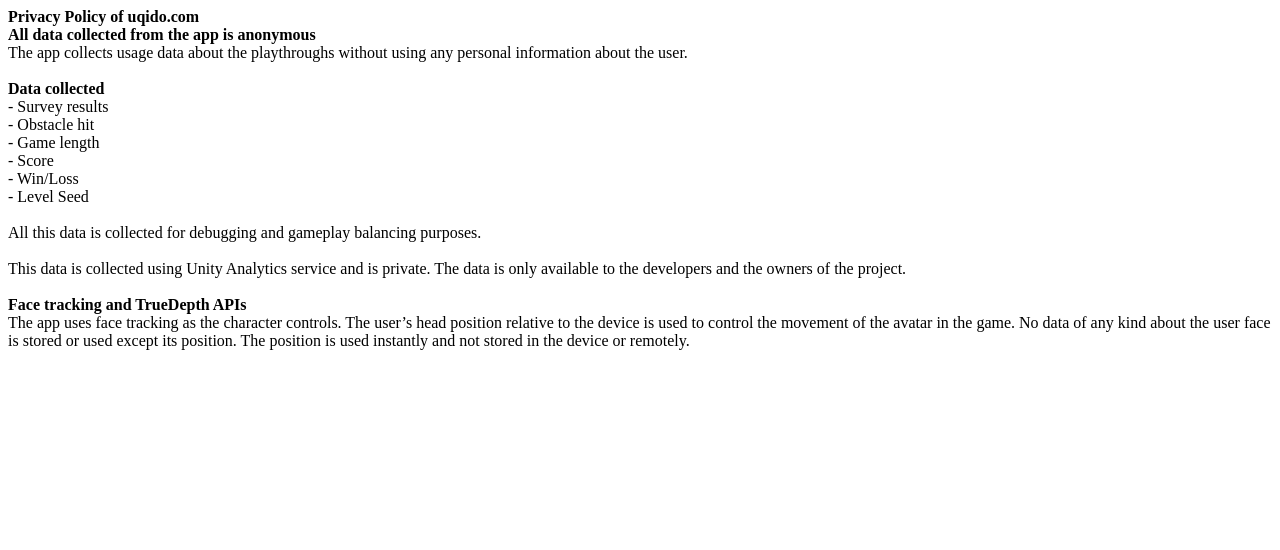
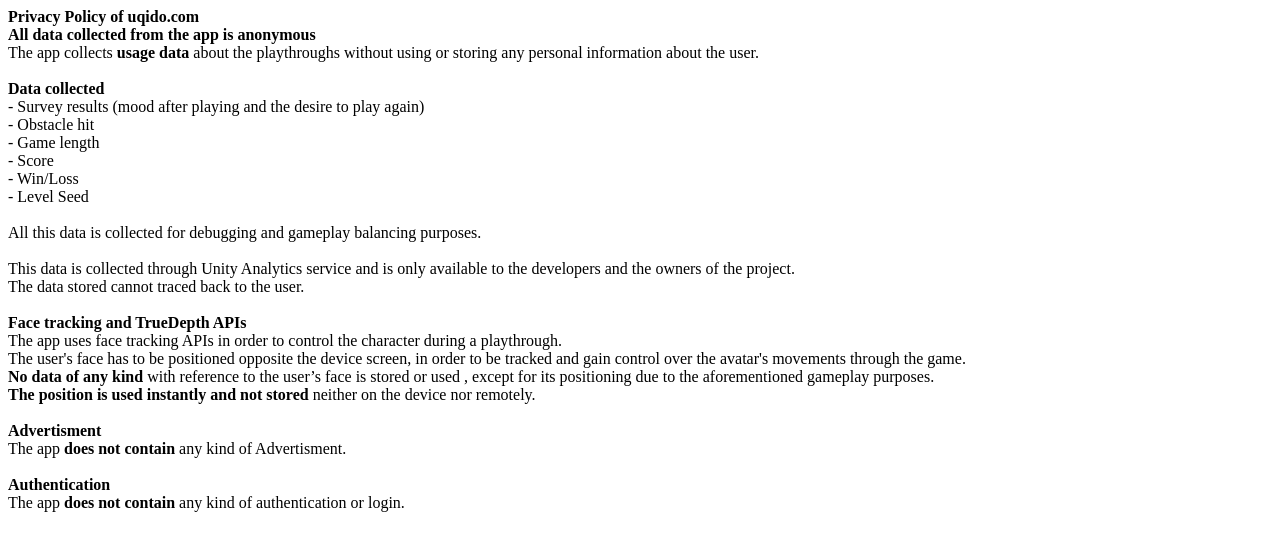
Before and after one commit to MarBert/PrivacyPolicy, a plain HTML site: page index.html in a window 1280 px wide. Drawn offline with Linux system fonts and the light colour scheme.

Commit message:
pp update

```diff
--- a/index.html
+++ b/index.html
@@ -5,10 +5,9 @@
     <body>
         <b>Privacy Policy of uqido.com</b><br>
 <b>All data collected from the app is anonymous</b><br>
-The app collects usage data about the playthroughs without using any personal information about the user.<br><br>
-
+The app collects <b>usage data</b>  about the playthroughs without using or storing any personal information about the user.<br><br>
 <b>Data collected</b><br>
- - Survey results<br>
+ - Survey results (mood after playing and the desire to play again)<br>
  - Obstacle hit<br>
  - Game length<br>
  - Score<br>
@@ -17,10 +16,17 @@ The app collects usage data about the playthroughs without using any personal in
 
 All this data is collected for debugging and gameplay balancing purposes.<br><br>
 
-This data is collected using Unity Analytics service and is private. The data is only available to the developers and the owners of the project.<br><br>
+This data is collected through Unity Analytics service and is only available to the developers and the owners of the project.<br>The data stored cannot traced back to the user.<br><br>
 <b>Face tracking and TrueDepth APIs</b> <br>
-The app uses face tracking as the character controls. The user’s head position relative to the device is used to control the movement of the avatar in the game. No data of any kind about the user face is stored or used except its position. The position is used instantly and not stored in the device or remotely.
+The app uses face tracking APIs in order to control the character during a playthrough.<br>
+The user's face has to be positioned opposite the device screen, in order to be tracked and gain control over the avatar's movements through the game.<br>
+<b>No data of any kind</b> with reference to the user’s face is stored or used , except for its positioning due to the aforementioned gameplay purposes.<br>
+<b>The position is used instantly and not stored</b> neither on the device nor remotely.<br><br>
 
+<b>Advertisment</b><br>
+The app <b>does not contain</b> any kind of Advertisment.<br><br>
 
+<b>Authentication</b><br>
+The app <b>does not contain</b> any kind of authentication or login.<br><br>
     </body>
 </html>
```
